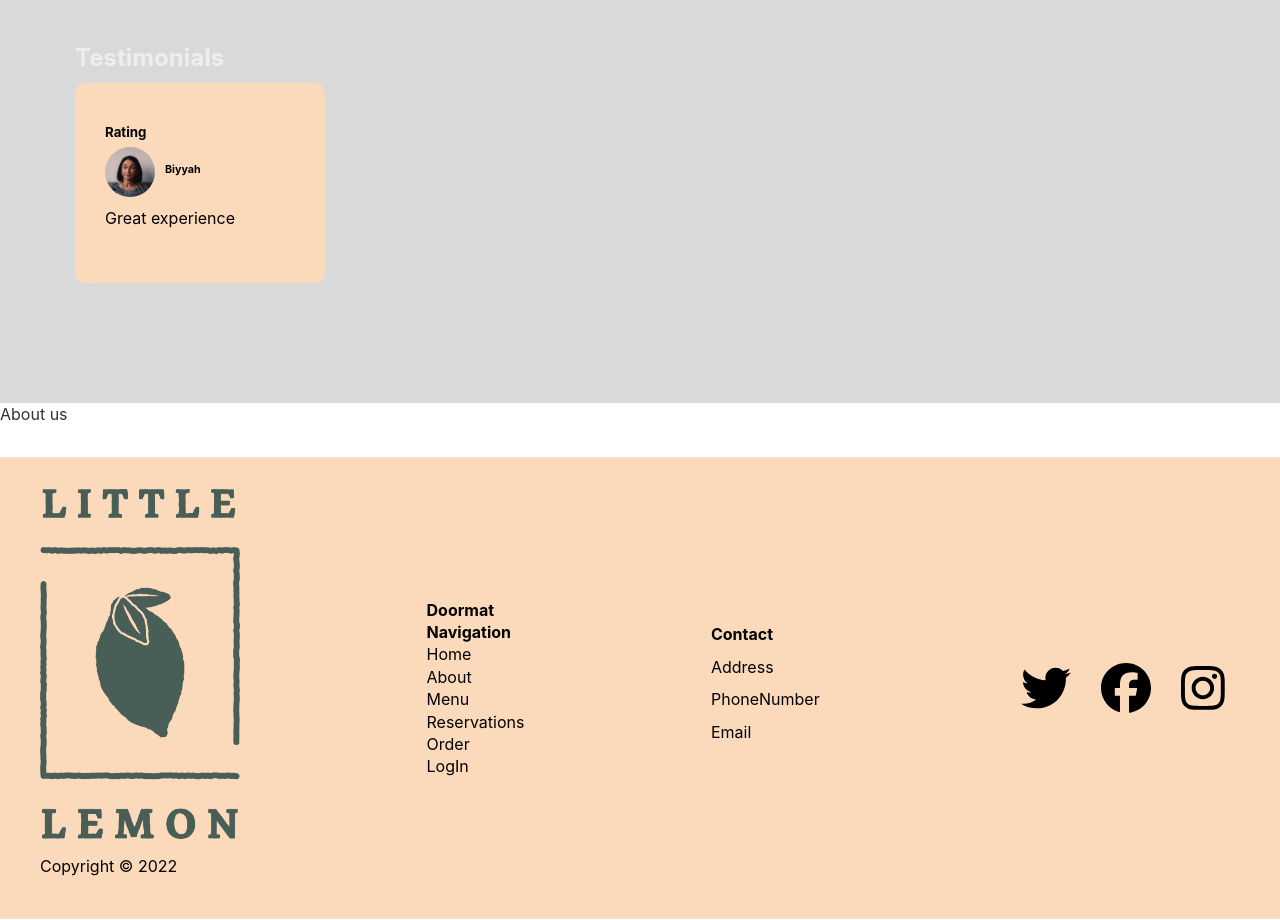
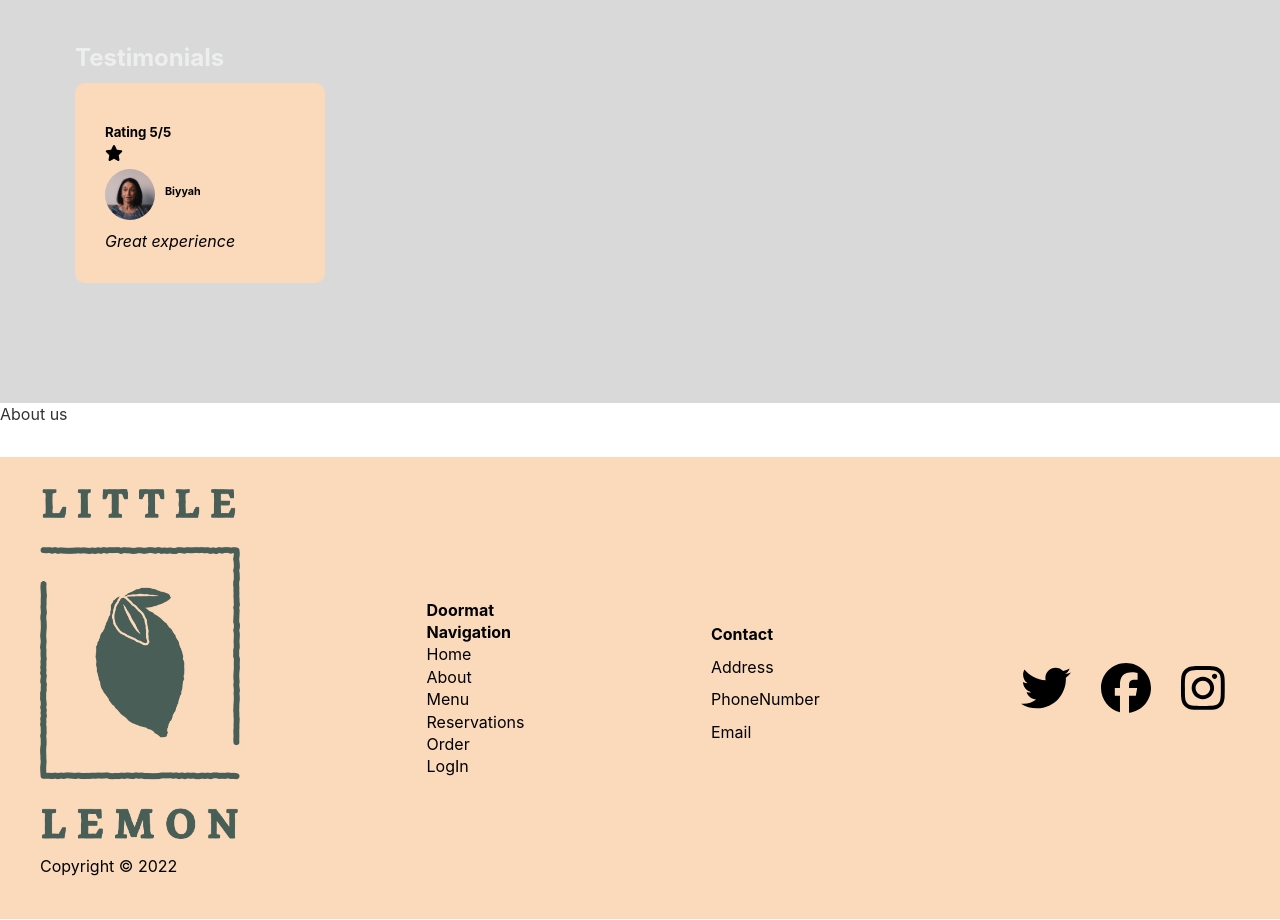
Before and after one commit to AshrafMuhammadNaeem/littlelemon-web, a React (Create React App) app: page / in a window 1280 px wide. Shown: the part 1200-2120 px from the top of the page. Built offline with nearby package versions, Linux system fonts and the light colour scheme.

Commit message:
Update Main.js
adding start icon for rating

```diff
--- a/src/Main.js
+++ b/src/Main.js
@@ -4,7 +4,7 @@ import greeksalad from './images/greeksalad.jpg'
 import biryani from './images/biryani.jpg'
 import lemondessert from './images/lemondessert.jpg'
 import { FontAwesomeIcon } from '@fortawesome/react-fontawesome';
-import { faMotorcycle } from '@fortawesome/free-solid-svg-icons';
+import { faMotorcycle, faStar } from '@fortawesome/free-solid-svg-icons';
 import customer1 from './images/customer1.JPG';
 
 export const Main = () => {
@@ -98,12 +98,12 @@ export const Main = () => {
                 <div className="">
                     <div className="card-1">
                         <div className="review-container">
-                           <h5> Rating </h5>
+                           <h5> Rating 5/5 </h5><FontAwesomeIcon icon={faStar} />
                            <div className="customer-img">
                              <img src={customer1} alt="customer" width={50} />
                              <h6> Biyyah</h6>
                            </div>
-                           <p> Great experience </p>
+                           <p><em>Great experience </em> </p>
 
                         </div>
 
```
